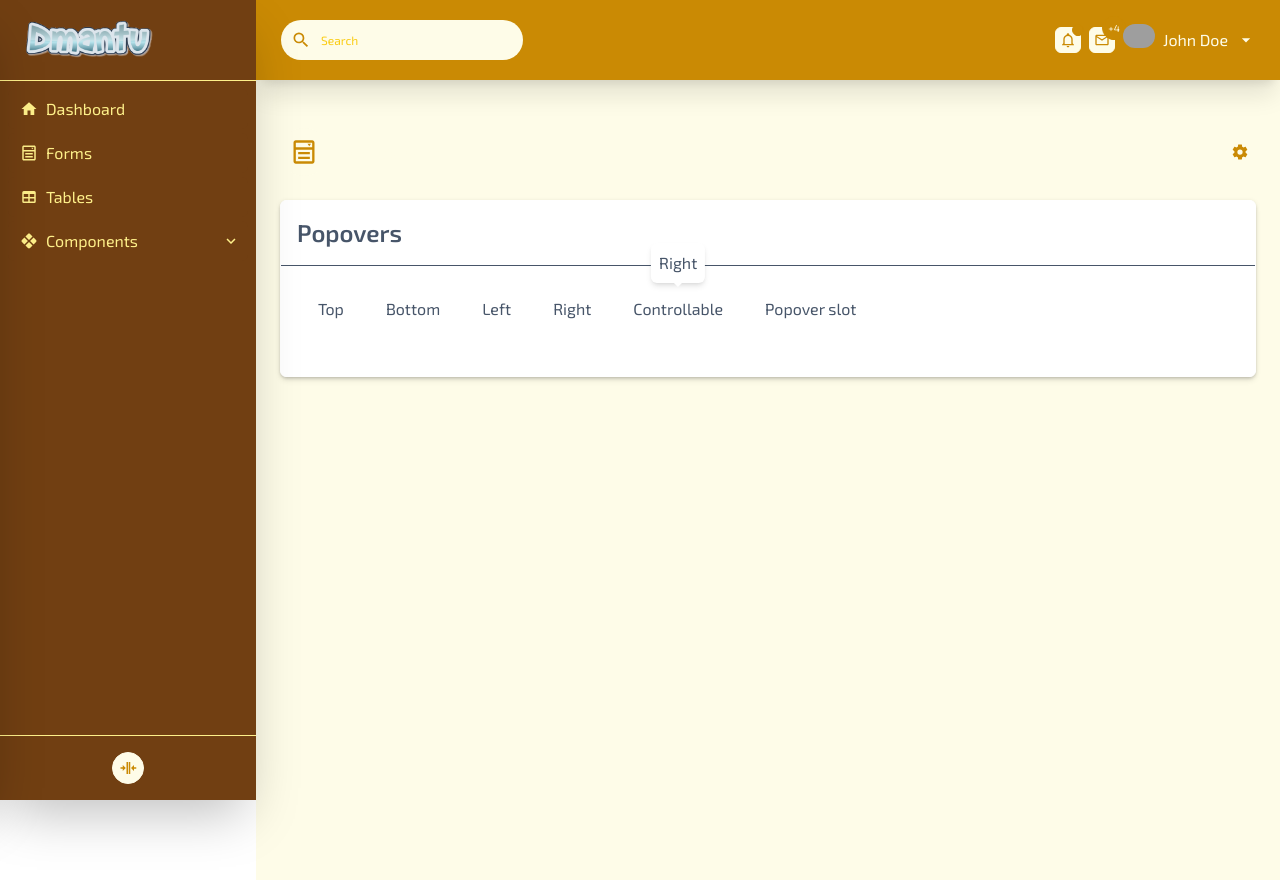
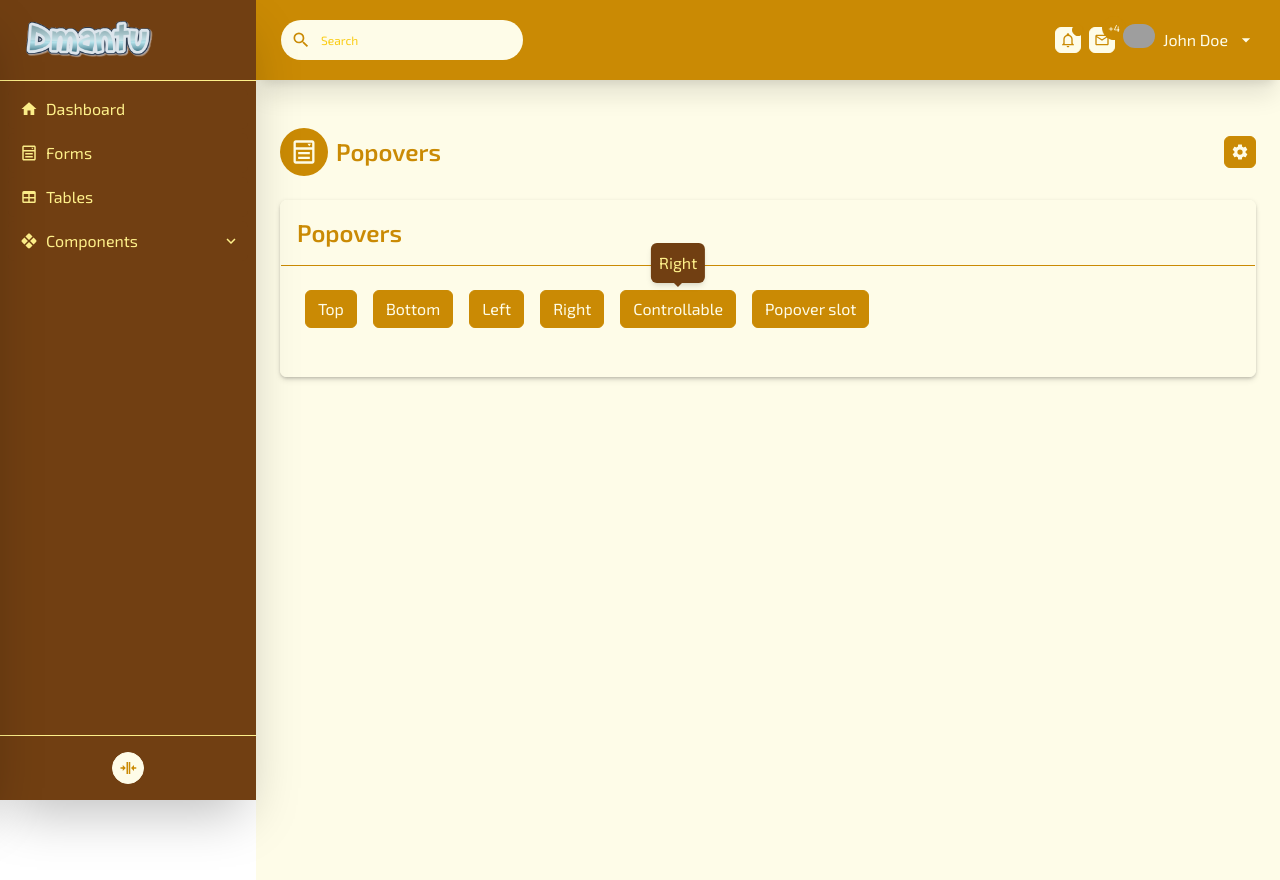
Before and after one commit to vishalkanani99/dmantu-admin, a Vue app: page /popovers in a window 1280 px wide. Built offline with nearby package versions, Linux system fonts and the light colour scheme; grey boxes are pictures that could not be loaded.

Commit message:
fixed: stepper, carousel, popovers, snackbars and tab pages colors

```diff
--- a/src/components/stepper/Step.vue
+++ b/src/components/stepper/Step.vue
@@ -94,7 +94,7 @@ const stepStyle = computed(() => {
 <template>
   <div :class="defaultStyle">
     <div class="flex items-center justify-center flex-col">
-      <div class="border-4 border-white z-10 rounded-full">
+      <div class="z-10 rounded-full">
         <div :class="stepStyle">
           <Icon v-if="iconPath" :path="iconPath" />
           <span v-else>{{ number }}</span>
@@ -102,7 +102,7 @@ const stepStyle = computed(() => {
       </div>
       <span
         v-if="label"
-        class="bg-white z-10 p-2"
+        class="z-10 p-2"
       >
         {{ label }}
       </span>
--- a/src/pages/carousels.vue
+++ b/src/pages/carousels.vue
@@ -139,19 +139,21 @@ const testimonials = [
       title="Carousels"
       :iconPath="mdiFormSelect"
       :btnIconPath="mdiCog"
+      :color="activeColors.default"
     >
-      <Card title="Carousel" noFooter>
+      <Card title="Carousel" :color="activeColors.inverse" noFooter>
         <Carousel :slides="slides" />
       </Card>
-      <Card title="Carousel with thumbnail selector" noFooter>
+      <Card title="Carousel with thumbnail selector" :color="activeColors.inverse" noFooter>
         <Carousel :defaultSlide="4" :slides="slides" hasThumbnailSelector />
       </Card>
-      <Card title="Cards Carousel" noFooter>
+      <Card title="Cards Carousel" :color="activeColors.inverse" noFooter>
         <Slider :content="content" :slidesPerView="4" :spaceBetween="10" hasIndicator>
           <template v-slot="{ item, index }">
             <PictureCard
               :title="item.title"
               :imageSrc="item.image"
+              :color="activeColors.inverse"
               selectable
             >
               <p>
@@ -164,7 +166,7 @@ const testimonials = [
           </template>
         </Slider>
       </Card>
-      <Card title="Testimonials Carousel" noFooter>
+      <Card title="Testimonials Carousel" :color="activeColors.inverse" noFooter>
         <Slider :content="testimonials" :spaceBetween="5" hasIndicator>
           <template v-slot="{ item, index }">
             <ListCard
--- a/src/pages/popovers.vue
+++ b/src/pages/popovers.vue
@@ -21,35 +21,36 @@ const showPopover = shallowRef(true);
       title="Popovers"
       :iconPath="mdiFormSelect"
       :btnIconPath="mdiCog"
+      :color="activeColors.default"
     >
-      <Card title="Popovers" noFooter>
+      <Card title="Popovers" :color="activeColors.inverse" noFooter>
         <template #content>
           <div class="p-6">
             <div class="flex items-center flex-wrap space-x-4 mb-6">
-              <Popover text="Top">
-                <Button label="Top"></Button>
+              <Popover text="Top" :color="activeColors.dark">
+                <Button label="Top" :color="activeColors.default"></Button>
               </Popover>
-              <Popover text="Bottom" position="bottom">
-                <Button label="Bottom"></Button>
+              <Popover text="Bottom" position="bottom" :color="activeColors.dark">
+                <Button label="Bottom" :color="activeColors.default"></Button>
               </Popover>
-              <Popover text="Left" position="left">
-                <Button label="Left"></Button>
+              <Popover text="Left" position="left" :color="activeColors.dark">
+                <Button label="Left" :color="activeColors.default"></Button>
               </Popover>
-              <Popover text="Right" position="right">
-                <Button label="Right"></Button>
+              <Popover text="Right" position="right" :color="activeColors.dark">
+                <Button label="Right" :color="activeColors.default"></Button>
               </Popover>
-              <Popover v-model="showPopover" text="Right" controllable @click="showPopover = !showPopover">
-                <Button label="Controllable"></Button>
+              <Popover v-model="showPopover" text="Right" :color="activeColors.dark" controllable @click="showPopover = !showPopover">
+                <Button label="Controllable" :color="activeColors.default"></Button>
               </Popover>
-              <Popover>
+              <Popover :color="activeColors.dark">
                 <template #popover>
                   <div class="flex items-center space-x-2">
-                    <Button class="!p-1" :iconPath="mdiTwitter" color="theme-light" rounded></Button>
-                    <Button class="!p-1" :iconPath="mdiFacebook" color="theme-light" rounded></Button>
-                    <Button class="!p-1" :iconPath="mdiInstagram" color="theme-light" rounded></Button>
+                    <Button class="!p-1" :iconPath="mdiTwitter" :color="activeColors.inverse" rounded></Button>
+                    <Button class="!p-1" :iconPath="mdiFacebook" :color="activeColors.inverse" rounded></Button>
+                    <Button class="!p-1" :iconPath="mdiInstagram" :color="activeColors.inverse" rounded></Button>
                   </div>
                 </template>
-                <Button label="Popover slot"></Button>
+                <Button label="Popover slot" :color="activeColors.default"></Button>
               </Popover>
             </div>
           </div>
--- a/src/pages/steppers.vue
+++ b/src/pages/steppers.vue
@@ -18,8 +18,9 @@ const activeStep = shallowRef(3);
       title="Steppers"
       :iconPath="mdiFormSelect"
       :btnIconPath="mdiCog"
+      :color="activeColors.default"
     >
-      <Card title="Stepper" noFooter>
+      <Card title="Stepper" :color="activeColors.inverse" noFooter>
         <Steps>
           <Step label="Step 1">
             <p>Contrary to popular belief, Lorem Ipsum is not simply random text. It has roots in a piece of classical Latin literature from 45 BC, making it over 2000 years old. Richard McClintock, a Latin professor at Hampden-Sydney College in Virginia, looked up one of the more obscure Latin words, consectetur, from a Lorem Ipsum passage, and going through the cites of the word in classical literature, discovered the undoubSteple source. Lorem Ipsum comes from sections 1.10.32 and 1.10.33 of "de Finibus Bonorum et Malorum" (The Extremes of Good and Evil) by Cicero, written in 45 BC. This book is a treatise on the theory of ethics, very popular during the Renaissance. The first line of Lorem Ipsum, "Lorem ipsum dolor sit amet..", comes from a line in section 1.10.32.</p>
@@ -42,7 +43,7 @@ const activeStep = shallowRef(3);
         </Steps>
       </Card>
 
-      <Card title="Vertical Stepper" noFooter>
+      <Card title="Vertical Stepper" :color="activeColors.inverse" noFooter>
         <Steps v-model="activeStep" vertical>
           <Step label="Step 1">
             <p>Contrary to popular belief, Lorem Ipsum is not simply random text. It has roots in a piece of classical Latin literature from 45 BC, making it over 2000 years old. Richard McClintock, a Latin professor at Hampden-Sydney College in Virginia, looked up one of the more obscure Latin words, consectetur, from a Lorem Ipsum passage, and going through the cites of the word in classical literature, discovered the undoubSteple source. Lorem Ipsum comes from sections 1.10.32 and 1.10.33 of "de Finibus Bonorum et Malorum" (The Extremes of Good and Evil) by Cicero, written in 45 BC. This book is a treatise on the theory of ethics, very popular during the Renaissance. The first line of Lorem Ipsum, "Lorem ipsum dolor sit amet..", comes from a line in section 1.10.32.</p>
--- a/src/pages/tabs.vue
+++ b/src/pages/tabs.vue
@@ -18,8 +18,9 @@ const activeTab = shallowRef(3);
       title="Tabs"
       :iconPath="mdiFormSelect"
       :btnIconPath="mdiCog"
+      :color="activeColors.default"
     >
-      <Card title="Tabs" noFooter>
+      <Card title="Tabs" :color="activeColors.inverse" noFooter>
         <Tabs>
           <Tab label="Tab 1">
             <p>Contrary to popular belief, Lorem Ipsum is not simply random text. It has roots in a piece of classical Latin literature from 45 BC, making it over 2000 years old. Richard McClintock, a Latin professor at Hampden-Sydney College in Virginia, looked up one of the more obscure Latin words, consectetur, from a Lorem Ipsum passage, and going through the cites of the word in classical literature, discovered the undoubtable source. Lorem Ipsum comes from sections 1.10.32 and 1.10.33 of "de Finibus Bonorum et Malorum" (The Extremes of Good and Evil) by Cicero, written in 45 BC. This book is a treatise on the theory of ethics, very popular during the Renaissance. The first line of Lorem Ipsum, "Lorem ipsum dolor sit amet..", comes from a line in section 1.10.32.</p>
@@ -42,7 +43,7 @@ const activeTab = shallowRef(3);
         </Tabs>
       </Card>
 
-      <Card title="Vertical Tabs" noFooter>
+      <Card title="Vertical Tabs" :color="activeColors.inverse" noFooter>
         <Tabs v-model="activeTab" vertical>
           <Tab label="Tab 1">
             <p>Contrary to popular belief, Lorem Ipsum is not simply random text. It has roots in a piece of classical Latin literature from 45 BC, making it over 2000 years old. Richard McClintock, a Latin professor at Hampden-Sydney College in Virginia, looked up one of the more obscure Latin words, consectetur, from a Lorem Ipsum passage, and going through the cites of the word in classical literature, discovered the undoubtable source. Lorem Ipsum comes from sections 1.10.32 and 1.10.33 of "de Finibus Bonorum et Malorum" (The Extremes of Good and Evil) by Cicero, written in 45 BC. This book is a treatise on the theory of ethics, very popular during the Renaissance. The first line of Lorem Ipsum, "Lorem ipsum dolor sit amet..", comes from a line in section 1.10.32.</p>
```
Also changed, not shown: src/pages/snackbars.vue (+7 -10 lines).
